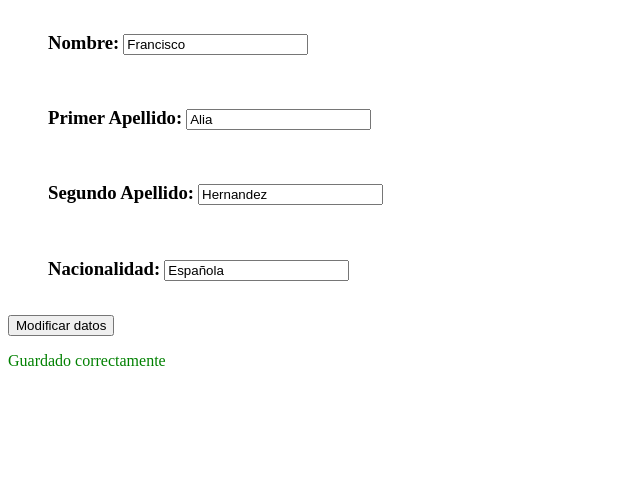
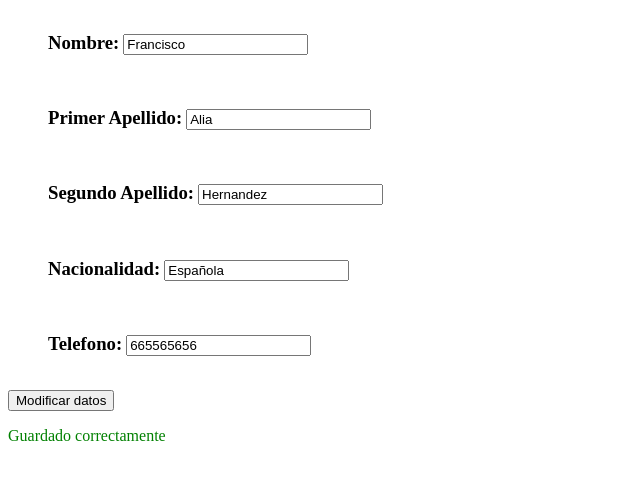
Before and after one commit to alion1992/BancoPuertollano, a plain HTML site: page index.html in a window 1280 px wide. Both pictures are taken after a click on the input "Modificar datos". Shown: the part 84-564 px from the top of the page, without its empty margins (0-640 px from the left). Drawn offline with Linux system fonts and the light colour scheme.

Commit message:
agrego nuevo campos telefono

```diff
--- a/app.js
+++ b/app.js
@@ -4,12 +4,14 @@ class Usuario{
      apellido1
      apellido2
      nacionalidad
+     telefono
 
-     constructor(n,a1,a2,na){
+     constructor(n,a1,a2,na,te){
         this.nombre=n
         this.apellido1=a1
         this.apellido2=a2
         this.nacionalidad=na
+        this.telefono=te
      }
 }
 function cargarDatos(){
@@ -28,6 +30,7 @@ var nombre=document.getElementById('inpNombre')
 var primerApellido=document.getElementById('inpPApellido')
 var segundoApellido=document.getElementById('inpSegundoApellido')
 var nacionalidad=document.getElementById('inpNacionalidad')
+var telefono=document.getElementById('inpTelefono')
 var enviar=document.getElementById('enviar')
 const expReguLetras=/^[A-Za-zñÑ]+$/
 var guardado=true
@@ -39,7 +42,7 @@ if(data!=null){
     var user=JSON.parse(data)
 
 }else{
-    var user=new Usuario('Francisco','Alia','Hernandez','Española')
+    var user=new Usuario('Francisco','Alia','Hernandez','Española','665565656')
 }
 
 
@@ -47,6 +50,7 @@ nombre.value=user.nombre
 primerApellido.value=user.apellido1
 segundoApellido.value=user.apellido2
 nacionalidad.value=user.nacionalidad
+telefono.value=user.telefono
 
 
 
@@ -174,7 +178,7 @@ enviar.addEventListener('click', function (event) {
 
     var mensaje=document.getElementById('msgGuardado')
     if(guardado){
-     Guardar(nombre,primerApellido,segundoApellido,nacionalidad,user)
+     Guardar(nombre,primerApellido,segundoApellido,nacionalidad,telefono,user)
      establecerUsuario(user)
      mensaje.textContent='Guardado correctamente'
      mensaje.style.color='green'
@@ -200,11 +204,12 @@ function validarTam(minimo,maximo, tamCadena) {
     return valido
 }
 
-function Guardar(n,a1,a2,na,usuario){
+function Guardar(n,a1,a2,na,te,usuario){
     usuario.nombre=n.value
     usuario.apellido1= a1.value
     usuario.apellido2=a2.value
     usuario.nacionalidad=na.value
+    usuario.telefono=te.value
 }
 
 function establecerUsuario(user){
--- a/index.html
+++ b/index.html
@@ -41,6 +41,13 @@
             <li><p id="msgNacionalidad"></p></li>
         </ul>
     </div>
+    <div class="campo">
+        <ul>
+           <li> <h3>Telefono: </h3></li>
+            <li><input type="text" id="inpTelefono" value="666666666"></li>
+            <li><p id="msgTelefono"></p></li>
+        </ul>
+    </div>
     <input type="submit" id="enviar" value="Modificar datos">
     <p id="msgGuardado"></p>
 
```
